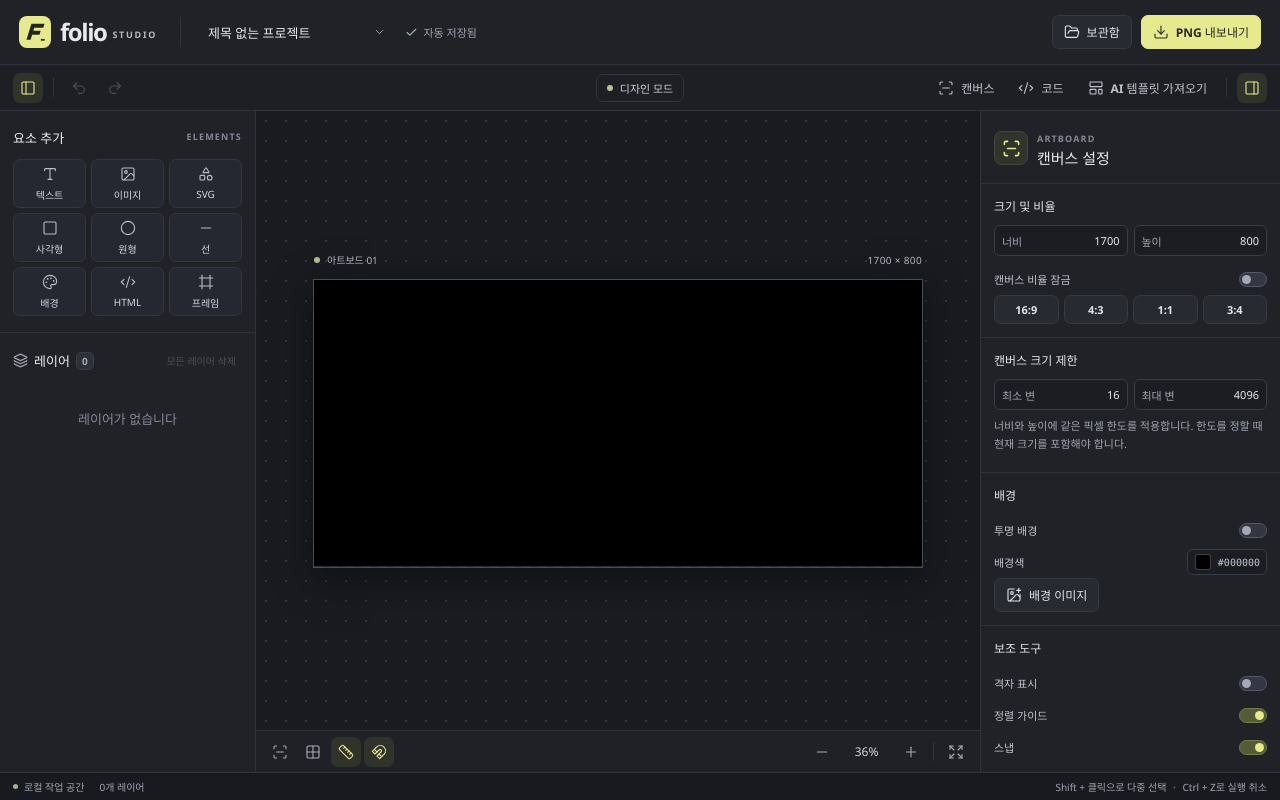
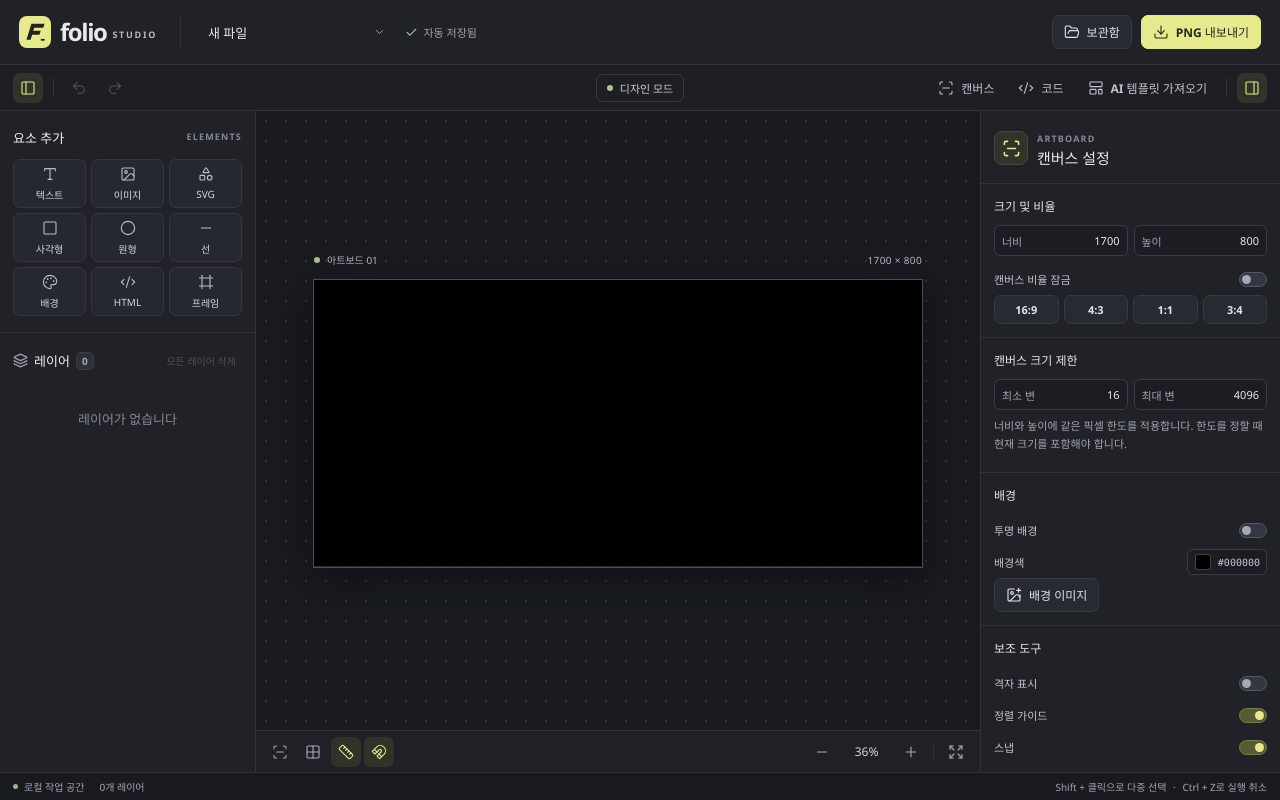
Before and after one commit to mynameislovesong/folio-studio, a React (Vite) app: page / in a window 1280 px wide. Built offline with nearby package versions, Linux system fonts and the light colour scheme.

Commit message:
Use 새 파일 as the default project name

```diff
--- a/src/App.tsx
+++ b/src/App.tsx
@@ -6,7 +6,7 @@ import {CodeDialog, ExportDialog, LibraryDialog, templateProject} from './Dialog
 import type {CodeTarget} from './Dialogs';
 import {Inspector} from './Inspector';
 import {LayerPanel} from './LayerPanel';
-import {addLayers, asDataUrl, duplicateLayers, groupLayers, isLegacyDecoration, kindNames, loadRaster, makeLayer, newProject, patchLayers, readProject, reorder, round, uid, ungroupLayers} from './model';
+import {addLayers, asDataUrl, defaultProjectName, duplicateLayers, groupLayers, isLegacyDecoration, kindNames, loadRaster, makeLayer, newProject, patchLayers, readProject, reorder, round, uid, ungroupLayers} from './model';
 import type {FontAsset, Kind, Layer, LayerPatch, Project} from './model';
 import {download, listProjects, listTemplates, removeProject, removeTemplate, saveProject, saveTemplate} from './storage';
 import type {SavedProject, SavedTemplate} from './storage';
@@ -86,9 +86,11 @@ export default function App() {
 
   useEffect(() => {
     let alive = true;
-    Promise.all([listProjects(), listTemplates()]).then(([items, presets]) => {
+    Promise.all([listProjects(), listTemplates()]).then(([saved, presets]) => {
       if (!alive) return;
-      items.sort(dateSort);
+      const items = saved.map(item => item.project.name === '나이트폴 아카이브'
+        ? {...item, project: {...item.project, name: defaultProjectName}}
+        : item).sort(dateSort);
       setProjects(items);
       setTemplates(presets.sort(dateSort));
       reset(items.find(item => item.id === activeProjectId())?.project ?? items[0]?.project ?? newProject());
--- a/src/model.ts
+++ b/src/model.ts
@@ -115,7 +115,9 @@ export function makeLayer(kind: Kind, patch: LayerPatch = {}): Layer {
   return {...base, ...defaults[kind], ...patch};
 }
 
-export function newProject(name = '제목 없는 프로젝트'): Project {
+export const defaultProjectName = '새 파일';
+
+export function newProject(name = defaultProjectName): Project {
   return {
     version: 1, id: uid(), name, width: 1700, height: 800, background: '#000000',
     backgroundImage: '', transparent: false, grid: false, guides: true, snap: true,
```
Also changed, not shown: tests/browser.mjs (+4 -2 lines).
